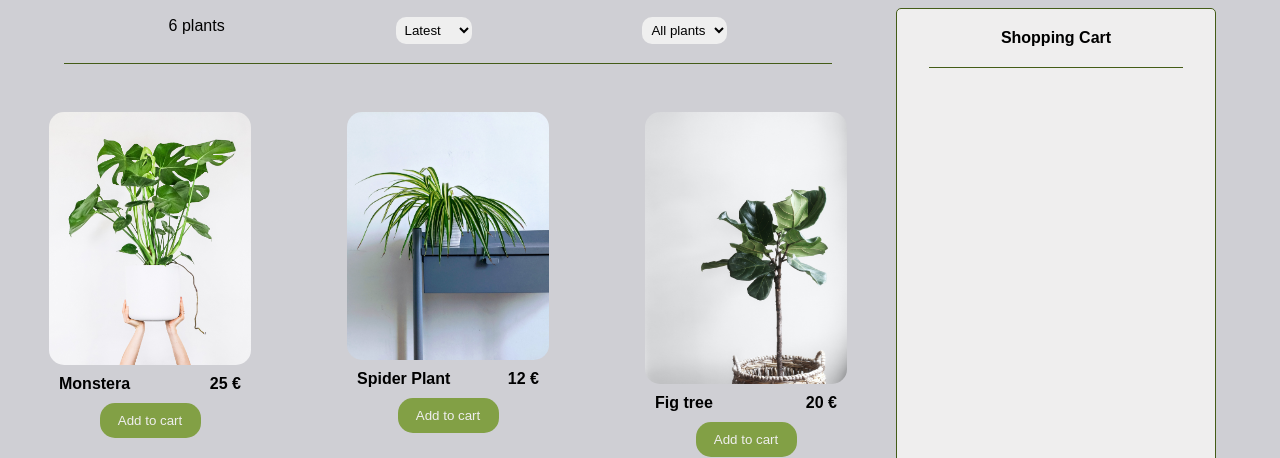
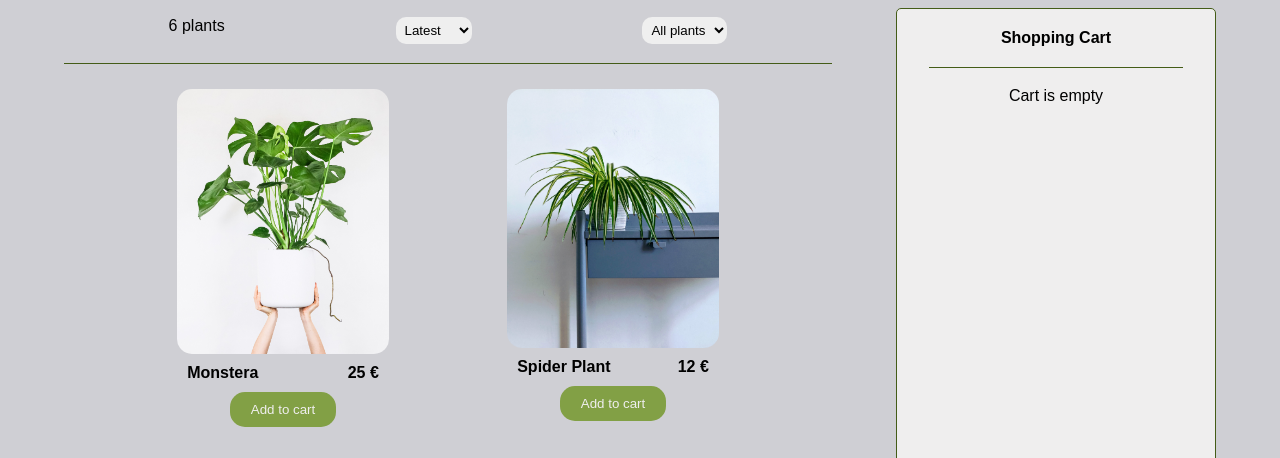
Before and after one commit to LauraTrehout/plant-shop-front, a React (Create React App) app: page / in a window 1280 px wide. Shown: the part 162-620 px from the top of the page. Built offline with nearby package versions, Linux system fonts and the light colour scheme; a web font is replaced by a local one.

Commit message:
render selected item in cart

```diff
--- a/src/App.js
+++ b/src/App.js
@@ -13,6 +13,22 @@ function App() {
   const [plants, setPlants] = useState(data.plants);
   const [category, setCategory] = useState();
   const [sort, setSort] = useState("");
+  const [cartItems, setCartItems] = useState([])
+  const [alreadyInCart, setAlreadyInCart] = useState(false)
+
+  const addToCart = (plant) => {
+    const cart = cartItems.slice()
+    cart.forEach(item => {
+      if (item._id === plant._id) {
+        item.count++;
+        setAlreadyInCart(true)
+      }
+      })
+      if(!alreadyInCart) {
+        cart.push({...plant, count: 1})
+      }
+      setCartItems(cart)
+  }
 
   const filterPlants = (e) => {
     if(e.target.value === '') {
@@ -25,12 +41,11 @@ function App() {
   };
 
   const sortPlants = (e) => {
-    setSort(e.target.value);
-    setPlants(plants.slice().sort((a, b) => (
+    setSort(e.target.value)
+    setPlants(plants.sort((a, b) => (
       sort === 'Lowest' ? ((a.price < b.price) ? 1 : -1) :
       sort === 'Highest' ? ((a.price > b.price) ? 1 : -1) :
-      ((a._id < b._id) ? 1 : -1)
-    )))
+      ((a._id > b._id) ? 1 : -1))))
   };
 
   return (
@@ -45,9 +60,9 @@ function App() {
             filterPlants={filterPlants}
             sortPlants={sortPlants}
           />
-          <PlantList plants={plants} className="plant-list" />
+          <PlantList plants={plants} className="plant-list" addToCart={addToCart} />
         </div>
-        <Cart className="cart" />
+        <Cart className="cart" cartItems={cartItems} />
       </div>
     </div>
   );
--- a/src/components/Cart/Cart.css
+++ b/src/components/Cart/Cart.css
@@ -1,11 +1,13 @@
 .cart-container {
+    position: absolute;
+    right: 0;
     background-color: var(--color-background-cart);
     width: 25vw;
     margin-top: 10px;
     border: solid 1px var(--color-darkGreen);
     border-radius: 5px;
     height: 100vh;
-
+    margin-right: 5vw;
 }
 
 .cart-title {
@@ -15,3 +17,17 @@
     padding: 20px;
     border-bottom: solid 1px var(--color-darkGreen)
 }
+
+.cart-container p {
+    text-align: center;
+    padding: 1.2rem;
+}
+
+.cart-items {
+    margin: auto;
+    width: 22vw;
+    display: flex;
+    flex-direction: column;
+    justify-content: center;
+    align-items: center;
+}
--- a/src/components/Cart/Cart.jsx
+++ b/src/components/Cart/Cart.jsx
@@ -1,9 +1,19 @@
+import CartItemCard from './../CartItemCard/CartItemCard';
+
 import './Cart.css'
 
-const Cart = () => {
+const Cart = ({ cartItems, removeFromCart }) => {
     return (
         <div className='cart-container'>
             <h2 className='cart-title'>Shopping Cart</h2>
+            {!cartItems.length ? <p>Cart is empty</p> :
+            cartItems.length === 1 ? <p> There is one item in your cart </p> :
+            <p>There are {cartItems.length} items in your cart.</p>}
+            <div className='cart-items'>
+                {cartItems.map(item => (
+                    <CartItemCard key={item._id} cartItem={item} removeFromCart={removeFromCart} />
+                ))}
+            </div>
         </div>
      );
 }
--- /dev/null
+++ b/src/components/CartItemCard/CartItemCard.css
@@ -0,0 +1,26 @@
+.cart-card {
+    display: flex;
+    justify-content: space-between;
+    align-items: center;
+}
+
+.cart-card img {
+    width: 25%;
+    clip-path: circle(30% at 50% 50%);
+    padding-left: 10px;
+}
+
+.remove {
+    background-color: var(--color-mediumGreen);
+    color: var(--color-background-cart);
+    border-radius: 15px;
+    border: none;
+    cursor: pointer;
+    padding: 10px;
+    width: 5rem;
+}
+
+.remove:hover {
+    background-color: var(--color-lightGreen);
+    color: var(--color-darkGreen);
+}
--- /dev/null
+++ b/src/components/CartItemCard/CartItemCard.jsx
@@ -0,0 +1,13 @@
+import './CartItemCard.css'
+
+const CartItemCard = ({ cartItem, removeFromCart }) => {
+    return (
+        <div className='cart-card'>
+            <img src={cartItem.image} alt={cartItem.name} />
+            <p>{cartItem.name}</p>
+            <button className='remove' onClick={() => removeFromCart(cartItem)}>Remove</button>
+        </div>
+     );
+}
+
+export default CartItemCard;
--- a/src/components/Filter/Filter.css
+++ b/src/components/Filter/Filter.css
@@ -1,10 +1,13 @@
 .filter-container {
+    position: fixed;
+    left: 5%;
+    margin: auto;
     display: flex;
     width: 60vw;
     justify-content: space-around;
     padding: 1.2rem;
     border-bottom: solid 1px var(--color-darkGreen);
-    margin: auto;
+    background-color: var(--color-background);
 }
 
 .filter-container select, .filter-container option {
--- a/src/components/Filter/Filter.jsx
+++ b/src/components/Filter/Filter.jsx
@@ -12,7 +12,7 @@ const Filter = ({ count, sort, category, filterPlants, sortPlants }) => {
       </select>
   </div>
   <div className='filter-category'>
-      <select onChange={filterPlants}>
+      <select value={category} onChange={filterPlants}>
          <option value=''>All plants</option>
          <option value='Indoor'>Indoor</option>
          <option value='Outdoor'>Outdoor</option>
--- a/src/components/Header/Header.css
+++ b/src/components/Header/Header.css
@@ -1,5 +1,7 @@
 .header {
-    position: relative;
+    position: sticky;
+    z-index: 20;
+    top:0;
     width: 95%;
     margin: auto;
     height: 20vh;
--- a/src/components/PlantCard/PlantCard.css
+++ b/src/components/PlantCard/PlantCard.css
@@ -3,8 +3,8 @@
     flex-direction: column;
     width: 15vw;
     min-width: 250px;
-    padding: 1.5rem;
-    margin: 1.5rem;
+    padding: 1.2rem;
+    margin: 2.5rem;
     height: 40vh;
 }
 
--- a/src/components/PlantCard/PlantCard.jsx
+++ b/src/components/PlantCard/PlantCard.jsx
@@ -1,6 +1,6 @@
 import './PlantCard.css'
 
-const PlantCard = ({ plant }) => {
+const PlantCard = ({ plant, addToCart }) => {
     return (
         <div className='plant-card'>
            <img src={plant.image} className='plant-image' alt='{plant.name}' />
@@ -8,7 +8,7 @@ const PlantCard = ({ plant }) => {
            <h2>{plant.name}</h2>
            <p>{plant.price} €</p>
            </div>
-           <button className='add-to-cart'>
+           <button className='add-to-cart' onClick={()=>addToCart(plant)}>
                Add to cart
            </button>
 
--- a/src/components/PlantList/PlantList.css
+++ b/src/components/PlantList/PlantList.css
@@ -5,4 +5,5 @@
     width: 70vw;
     margin: auto;
     min-height: 100%;
+    padding: 2rem;
 }
--- a/src/components/PlantList/PlantList.jsx
+++ b/src/components/PlantList/PlantList.jsx
@@ -2,10 +2,10 @@ import PlantCard from '../PlantCard/PlantCard';
 
 import './PlantList.css'
 
- const PlantList = ({ plants }) => {
+ const PlantList = ({ plants, addToCart }) => {
     return (
         <div className='plant-list-container'>
-            {plants.map(plant => <PlantCard key={plant._id} plant={plant} />)}
+            {plants.map(plant => <PlantCard key={plant._id} plant={plant} addToCart={addToCart} />)}
         </div>
      );
 }
```
